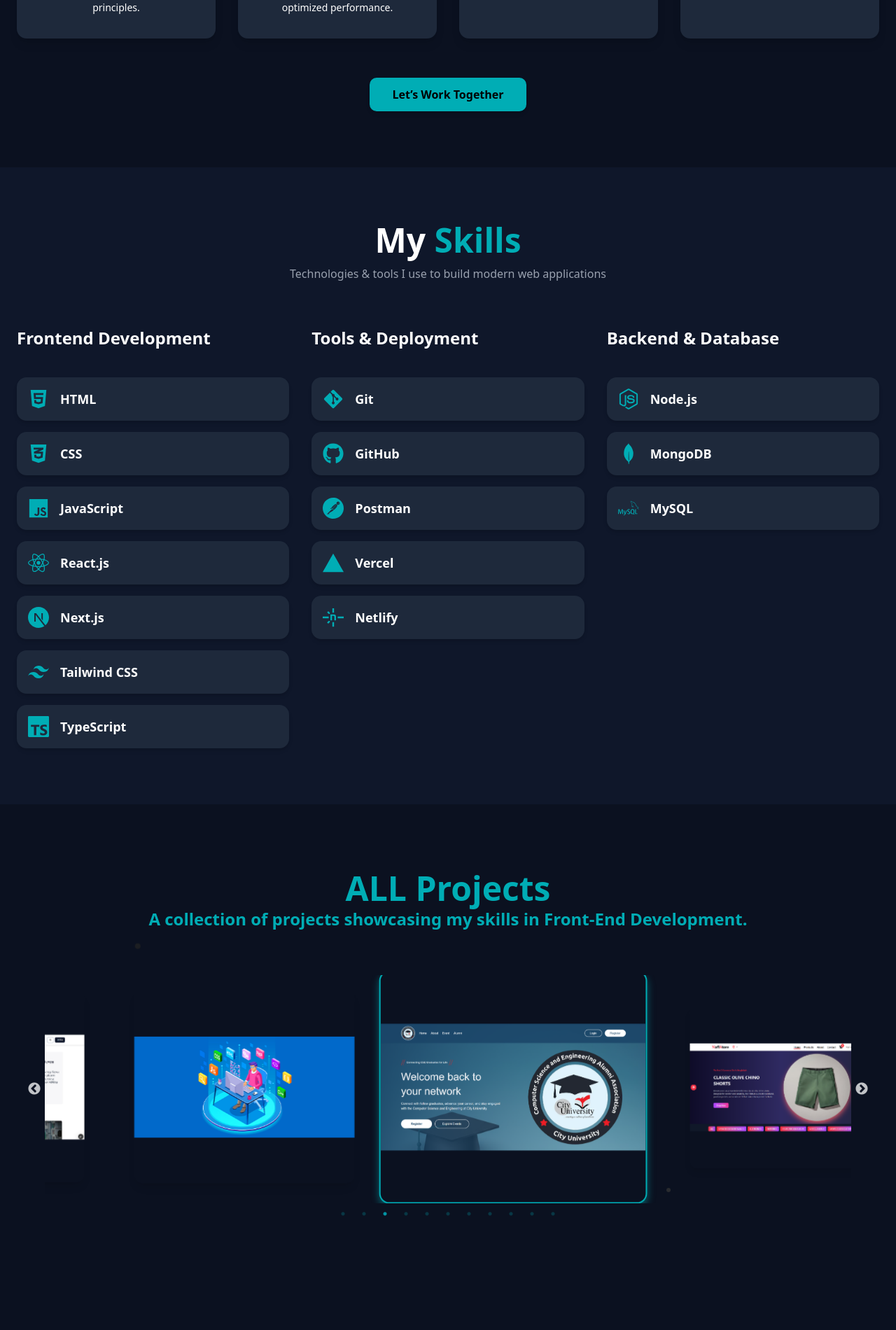
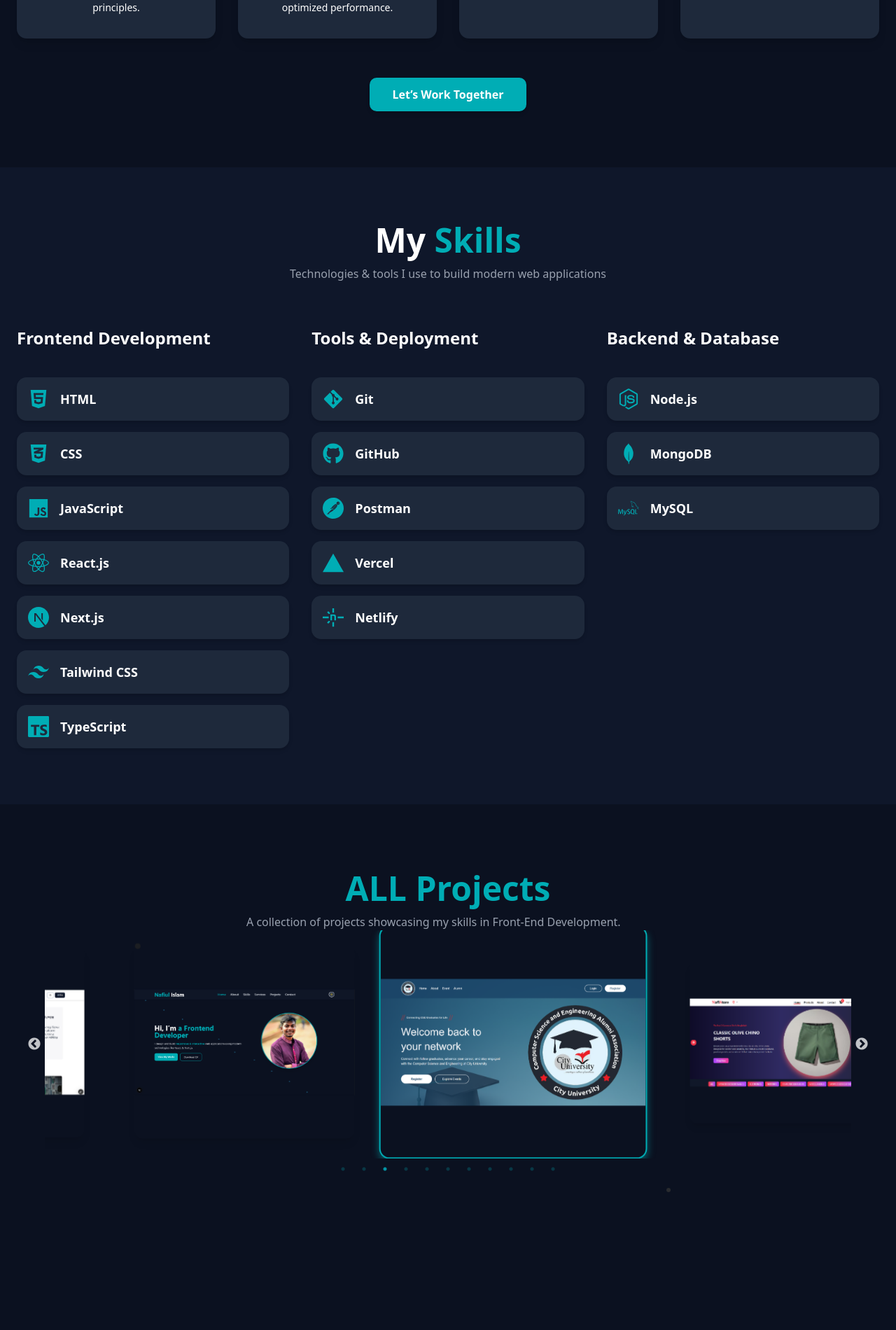
Before and after one commit to ninishad-1011/my_protfolio, a Next.js app: page / in a window 1280 px wide. Shown: the part 1860-3760 px from the top of the page at 70% size. Built offline with nearby package versions, Linux system fonts and the light colour scheme.

Commit message:
project done

```diff
--- a/src/app/Service/page.js
+++ b/src/app/Service/page.js
@@ -52,7 +52,7 @@
           </p>
         </motion.div>
 
-        {/* Services Grid */}
+
         <div className="grid md:grid-cols-2 lg:grid-cols-4 gap-8">
           {services.map((service, index) => (
             <motion.div
@@ -79,8 +79,8 @@
             href="#contact"
             className={`inline-block px-8 py-3 font-semibold rounded-lg hover:scale-105 transition shadow-md ${
               isDarkMode
-                ? "bg-[#00ADB5] text-black hover:bg-[#00c1d0]"
-                : "bg-[#00c1d0] text-black hover:bg-[#00e0ff]"
+                ? "bg-[#00ADB5] text-white hover:bg-[#00c1d0]"
+                : "bg-[#00c1d0] text-white hover:bg-[#00e0ff]"
             }`}
           >
             Let’s Work Together
--- a/src/app/contact/page.js
+++ b/src/app/contact/page.js
@@ -155,7 +155,7 @@
 
           <button
             type="submit"
-            className="w-full py-4 bg-gradient-to-r from-[#00ADB5] to-[#00ADB5] text-black font-bold rounded-2xl hover:scale-105 transition-transform shadow-lg"
+            className="w-full py-4 bg-gradient-to-r from-[#00ADB5] to-[#00ADB5] text-white font-bold rounded-2xl hover:scale-105 transition-transform shadow-lg"
           >
             Send Message
           </button>
--- a/src/app/project/page.js
+++ b/src/app/project/page.js
@@ -21,7 +21,7 @@
     title: "Portfolio",
     description:
       "My personal portfolio showcasing projects, skills, and contact form.",
-    image: "/Image/top11.png",
+    image: "/Image/portfolio.png",
     tech: ["Next.js", "React", "Tailwind CSS", "Shadcn UI","Framer Motion"],
     link: "",
   },
@@ -171,9 +171,7 @@
         >
           ALL Projects
         </h1>
-        <h1   className={`text-[14px] md:text-2xl font-semibold text-center mb-16 ${
-            isDarkMode ? "text-[#00ADB5]" : "text-[#0077b6]"
-          }`}> A collection of projects showcasing my skills in Front-End Development. </h1>
+        <h1  className={`${isDarkMode ? "text-gray-400" : "text-gray-600"} mt-3 max-w-xl mx-auto`}> A collection of projects showcasing my skills in Front-End Development. </h1>
 
         <Slider {...sliderSettings}>
           {projects.map((project, idx) => (
```
Also changed, not shown: public/Image/portfolio.png (added).
